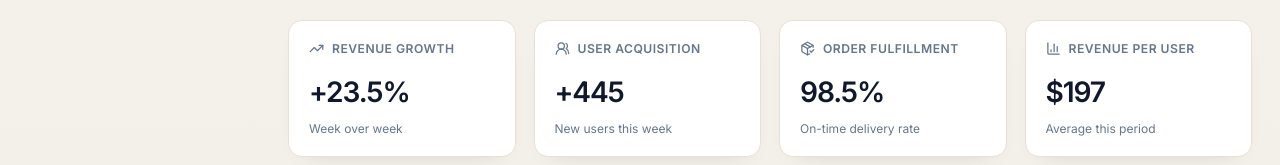
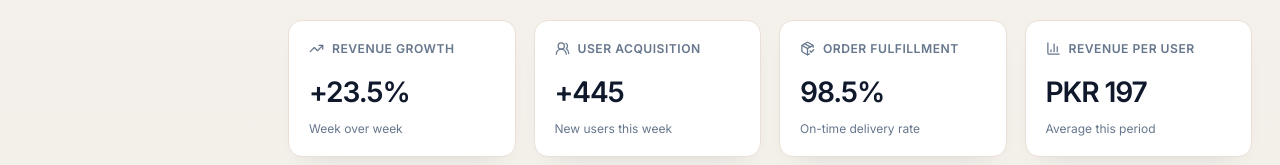
Before and after one commit to abdulbasit-25/zainaib-internship-task, a React (Vite) app in the folder task-4-enterprise-dashboard/: page /analytics in a window 1280 px wide. Shown: the part 950-1115 px from the top of the page. Built offline with nearby package versions, Linux system fonts and the light colour scheme; sample sign-in values are in the browser's storage.

Commit message:
Update enterprise dashboard AnalyticsPage.jsx

```diff
--- a/task-4-enterprise-dashboard/src/pages/AnalyticsPage.jsx
+++ b/task-4-enterprise-dashboard/src/pages/AnalyticsPage.jsx
@@ -75,7 +75,7 @@ export const AnalyticsPage = () => {
                     border: "1px solid #e5e7eb",
                     borderRadius: "6px",
                   }}
-                  formatter={(value) => `$${value}`}
+                  formatter={(value) => `PKR ${value}`}
                 />
                 <Area
                   type="monotone"
@@ -214,7 +214,7 @@ export const AnalyticsPage = () => {
                 />
                 Revenue Per User
               </h4>
-              <p className="summary-value">$197</p>
+              <p className="summary-value">PKR 197</p>
               <p className="summary-detail">Average this period</p>
             </div>
           </div>
```
